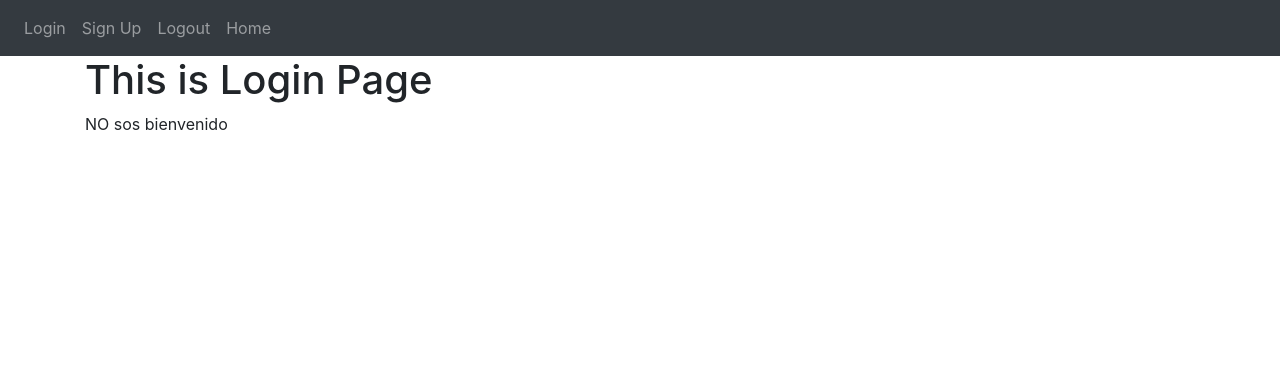
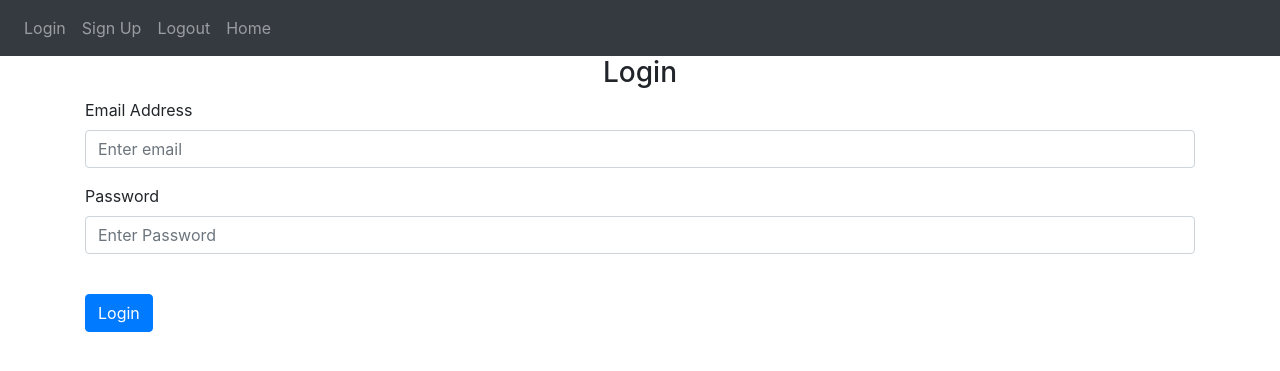
Before and after one commit to GonzaloEzx/flask_web_app, a Flask app: page /login in a window 1280 px wide. Shown: the top 371 px of the page. Run offline with Flask 2, Linux system fonts and the light colour scheme; some libraries are stand-ins or nearby versions.

Commit message:
flask error

```diff
--- a/website/auth.py
+++ b/website/auth.py
@@ -6,7 +6,7 @@ auth = Blueprint('auth', __name__)
 
 @auth.route('/login')
 def login():
-	return render_template("login.html", boolean=False)
+	return render_template("login.html", boolean=True)
 
 @auth.route('/logout')
 def logout():
--- a/website/templates/login.html
+++ b/website/templates/login.html
@@ -1,8 +1,30 @@
 {% extends 'base.html' %} {% block title %}Login{% endblock %}
 {% block content %}
-<h1>This is Login Page</h1>
-{% if boolean == False %}
-NO sos bienvenido
-{% endif %}
+
+<form method="POST">
+	<h3 align="center">Login</h3>
+	<div class="form-group">
+		<label for="email">Email Address</label>
+		<input
+			type="email"
+			class="form-control"
+			id="email"
+			name="email"
+			placeholder="Enter email"
+			>
+	</div>
+	<div class="form-group">
+		<label for="password">Password</label>
+		<input
+			type="password"
+			class="form-control"
+			id="password"
+			name="password"
+			placeholder="Enter Password"
+			>
+	</div>
+	<br />
+	<button type="submit" class="btn btn-primary">Login</button>
+</form>
 
 {% endblock %}
```
Also changed, not shown: website/templates/base.html (+4 -4 lines).
